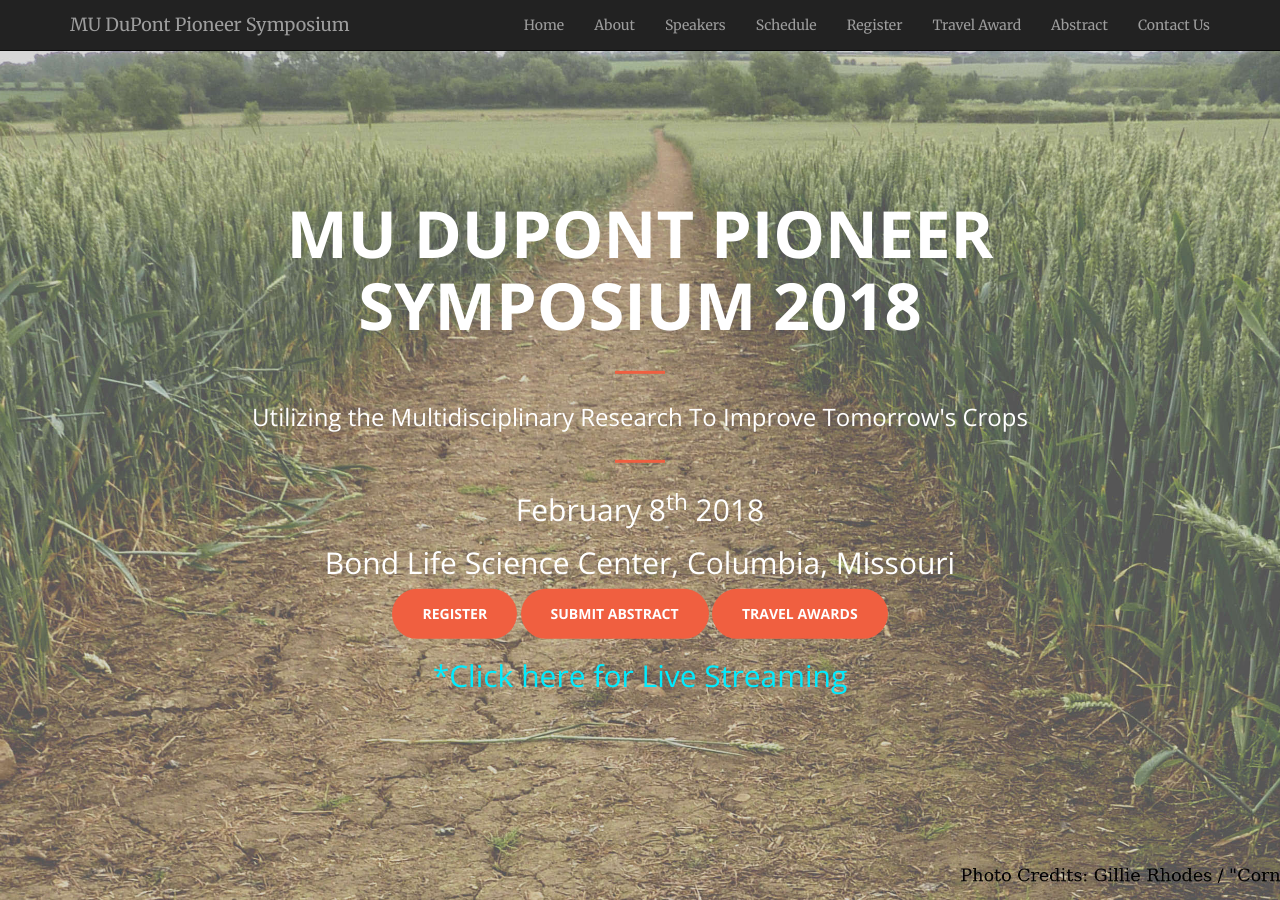
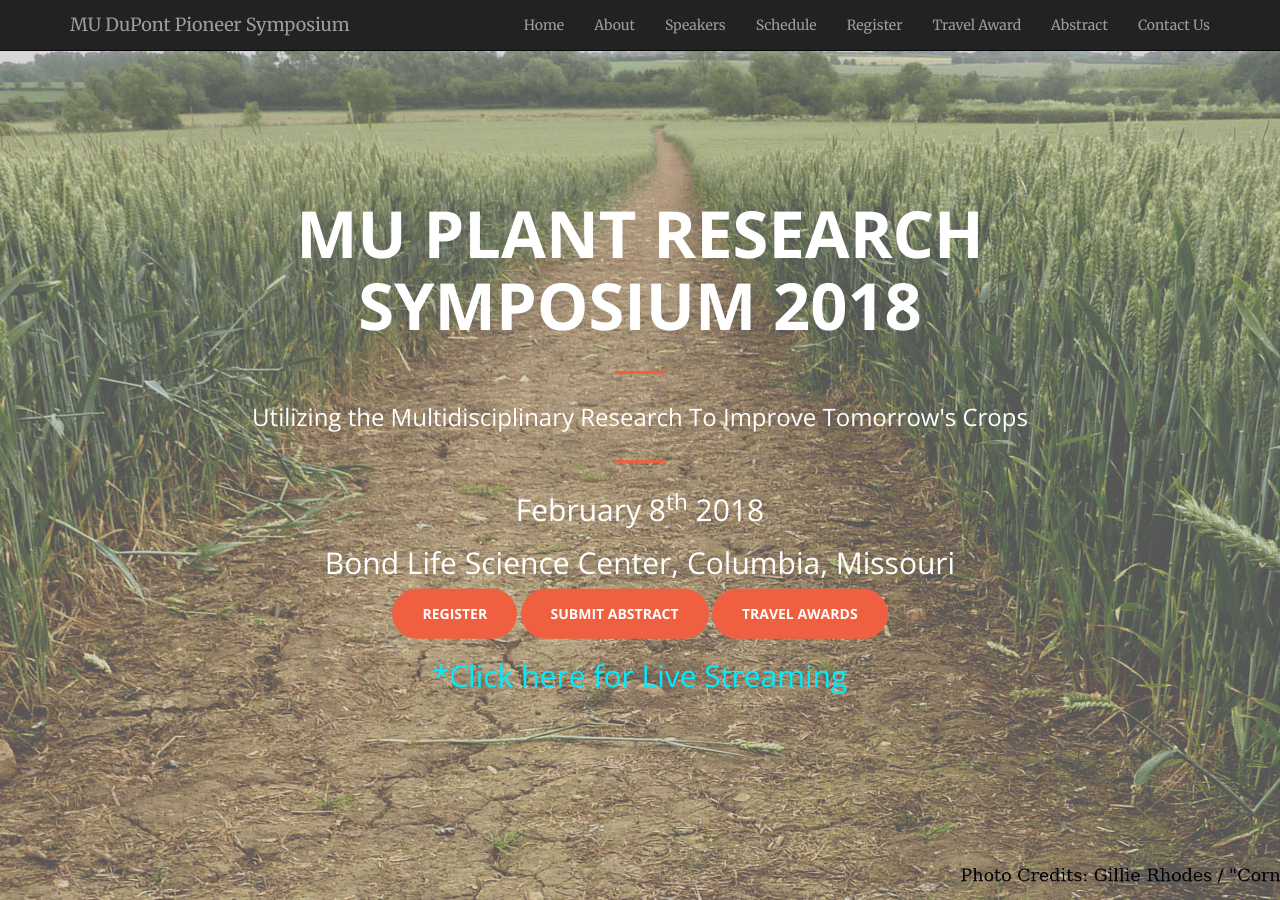
Before and after one commit to mupioneersymposium/mupioneersymposium.github.io, a Jekyll site: the page built from index.html, in a window 1280 px wide and 900 px high. Built offline with Jekyll 4.4.1, drawn with Linux system fonts in a browser that asks for light colours.

Commit message:
Update header.html

```diff
--- a/_includes/header.html
+++ b/_includes/header.html
@@ -1,7 +1,7 @@
 <header>
     <div class="header-content">
         <div class="header-content-inner">
-            <h1>MU DuPont Pioneer Symposium 2018</h1>
+            <h1>MU Plant Research Symposium 2018</h1>
             <hr>
             <h3>Utilizing the Multidisciplinary Research To Improve Tomorrow's Crops</h3>
             <hr>
```
